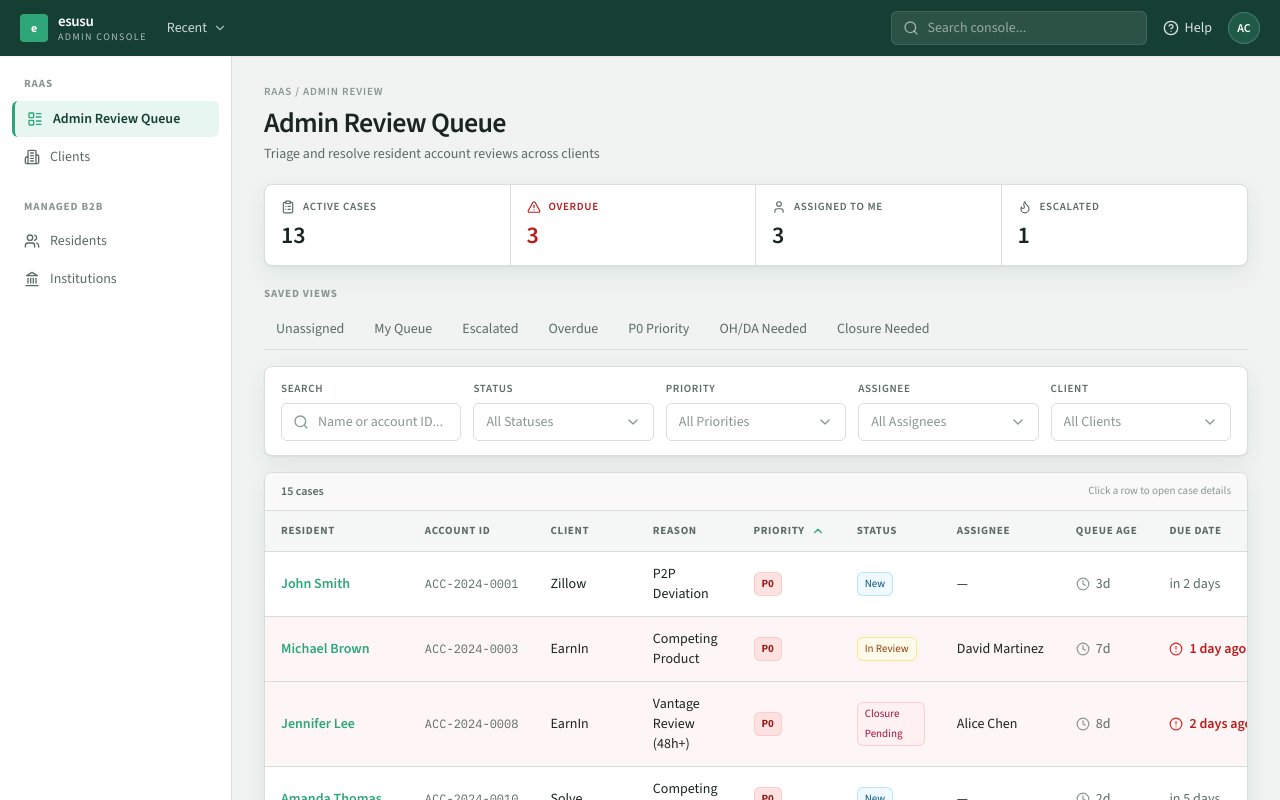
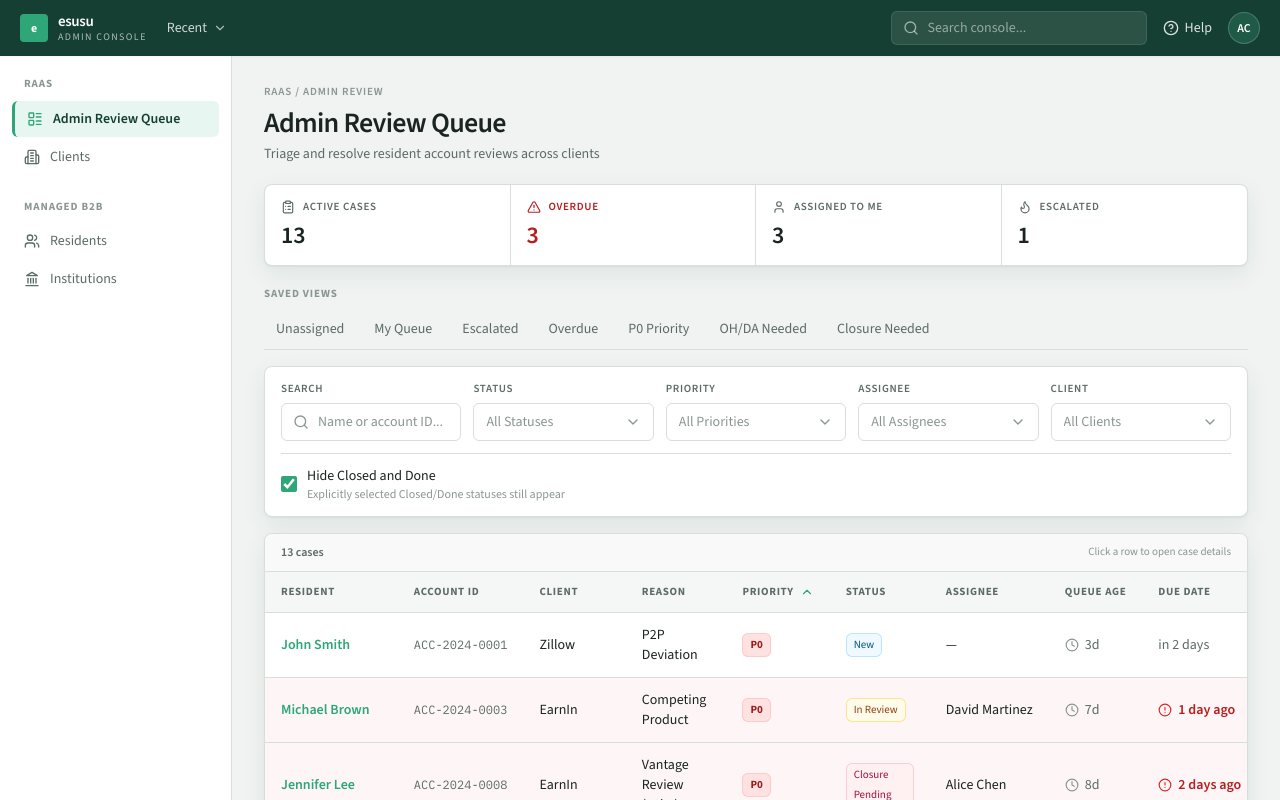
Before and after one commit to michaelstewart-esusu/raas-admin-review-mockup, a React (Vite) app: page / in a window 1280 px wide. Shown: the top 800 px of the page. Built offline with nearby package versions, Linux system fonts and the light colour scheme.

Commit message:
Add Hide Closed and Done checkbox (default on)
Introduce a queue toggle that hides Closed and Done by default. Explicitly
selecting those statuses in the Status multiselect still shows them.

Co-authored-by: michaelstewart-esusu <michaelstewart-esusu@users.noreply.github.com>

```diff
--- a/src/App.tsx
+++ b/src/App.tsx
@@ -76,6 +76,7 @@ function App() {
   const [filterAssignees, setFilterAssignees] = useState<string[]>([]);
   const [filterPriorities, setFilterPriorities] = useState<CasePriority[]>([]);
   const [filterClients, setFilterClients] = useState<string[]>([]);
+  const [hideClosedAndDone, setHideClosedAndDone] = useState(true);
   const [caseHistories, setCaseHistories] = useState<Record<string, CaseHistoryRecord>>({});
 
   const selectedCase = useMemo(() => {
@@ -454,10 +455,12 @@ function App() {
               selectedPriorities={filterPriorities}
               selectedAssignees={filterAssignees}
               selectedClients={filterClients}
+              hideClosedAndDone={hideClosedAndDone}
               onStatusesChange={setFilterStatuses}
               onPrioritiesChange={setFilterPriorities}
               onAssigneesChange={setFilterAssignees}
               onClientsChange={setFilterClients}
+              onHideClosedAndDoneChange={setHideClosedAndDone}
             />
 
             {/* Queue Table */}
@@ -472,6 +475,7 @@ function App() {
                 filterPriorities={filterPriorities}
                 filterAssignees={filterAssignees}
                 filterClients={filterClients}
+                hideClosedAndDone={hideClosedAndDone}
               />
             </div>
           </div>
--- a/src/components/QueueFilters.tsx
+++ b/src/components/QueueFilters.tsx
@@ -14,10 +14,12 @@ interface QueueFiltersProps {
   selectedPriorities: CasePriority[];
   selectedAssignees: string[];
   selectedClients: string[];
+  hideClosedAndDone: boolean;
   onStatusesChange: (statuses: CaseStatus[]) => void;
   onPrioritiesChange: (priorities: CasePriority[]) => void;
   onAssigneesChange: (assignees: string[]) => void;
   onClientsChange: (clients: string[]) => void;
+  onHideClosedAndDoneChange: (hide: boolean) => void;
   onSearchChange?: (search: string) => void;
 }
 
@@ -30,10 +32,12 @@ export const QueueFilters: React.FC<QueueFiltersProps> = ({
   selectedPriorities,
   selectedAssignees,
   selectedClients,
+  hideClosedAndDone,
   onStatusesChange,
   onPrioritiesChange,
   onAssigneesChange,
   onClientsChange,
+  onHideClosedAndDoneChange,
   onSearchChange,
 }) => {
   return (
@@ -87,6 +91,23 @@ export const QueueFilters: React.FC<QueueFiltersProps> = ({
           onChange={onClientsChange}
         />
       </div>
+
+      <div className="mt-3 pt-3 border-t border-esusu-gray-border">
+        <label className="inline-flex items-center gap-2.5 text-sm text-esusu-ink cursor-pointer select-none">
+          <input
+            type="checkbox"
+            checked={hideClosedAndDone}
+            onChange={(e) => onHideClosedAndDoneChange(e.target.checked)}
+            className="w-4 h-4 rounded border-esusu-gray-border text-esusu-green focus:ring-esusu-green/30 accent-esusu-green"
+          />
+          <span>
+            Hide Closed and Done
+            <span className="block text-xs text-esusu-ink-subtle font-normal">
+              Explicitly selected Closed/Done statuses still appear
+            </span>
+          </span>
+        </label>
+      </div>
     </div>
   );
 };
--- a/src/components/QueueTable.tsx
+++ b/src/components/QueueTable.tsx
@@ -11,6 +11,7 @@ interface QueueTableProps {
   filterAssignees?: string[];
   filterPriorities?: CasePriority[];
   filterClients?: string[];
+  hideClosedAndDone?: boolean;
 }
 
 type SortField = 'residentName' | 'accountId' | 'client' | 'reason' | 'priority' | 'status' | 'assignee' | 'queueAge' | 'dueDate';
@@ -41,6 +42,7 @@ export const QueueTable: React.FC<QueueTableProps> = ({
   filterAssignees = [],
   filterPriorities = [],
   filterClients = [],
+  hideClosedAndDone = false,
 }) => {
   const [sortField, setSortField] = useState<SortField>('priority');
   const [sortDirection, setSortDirection] = useState<SortDirection>('asc');
@@ -68,7 +70,14 @@ export const QueueTable: React.FC<QueueTableProps> = ({
 
   const filteredAndSortedCases = useMemo(() => {
     const filtered = cases.filter((c) => {
-      if (filterStatuses.length > 0 && !filterStatuses.includes(c.status)) return false;
+      if (filterStatuses.length > 0) {
+        if (!filterStatuses.includes(c.status)) return false;
+      } else if (hideClosedAndDone && (c.status === 'Closed' || c.status === 'Done')) {
+        // No explicit status selection: hide Closed/Done when the toggle is on.
+        // Explicitly selecting Closed/Done in the status filter still shows them.
+        return false;
+      }
+
       if (filterPriorities.length > 0 && !filterPriorities.includes(c.priority)) return false;
       if (filterClients.length > 0 && !filterClients.includes(c.client)) return false;
       if (filterAssignees.length > 0) {
@@ -127,7 +136,7 @@ export const QueueTable: React.FC<QueueTableProps> = ({
       if (aVal > bVal) return sortDirection === 'asc' ? 1 : -1;
       return 0;
     });
-  }, [cases, filterStatuses, filterAssignees, filterPriorities, filterClients, sortField, sortDirection]);
+  }, [cases, filterStatuses, filterAssignees, filterPriorities, filterClients, hideClosedAndDone, sortField, sortDirection]);
 
   const SortHeader: React.FC<{ field: SortField; label: string }> = ({ field, label }) => (
     <th
```
